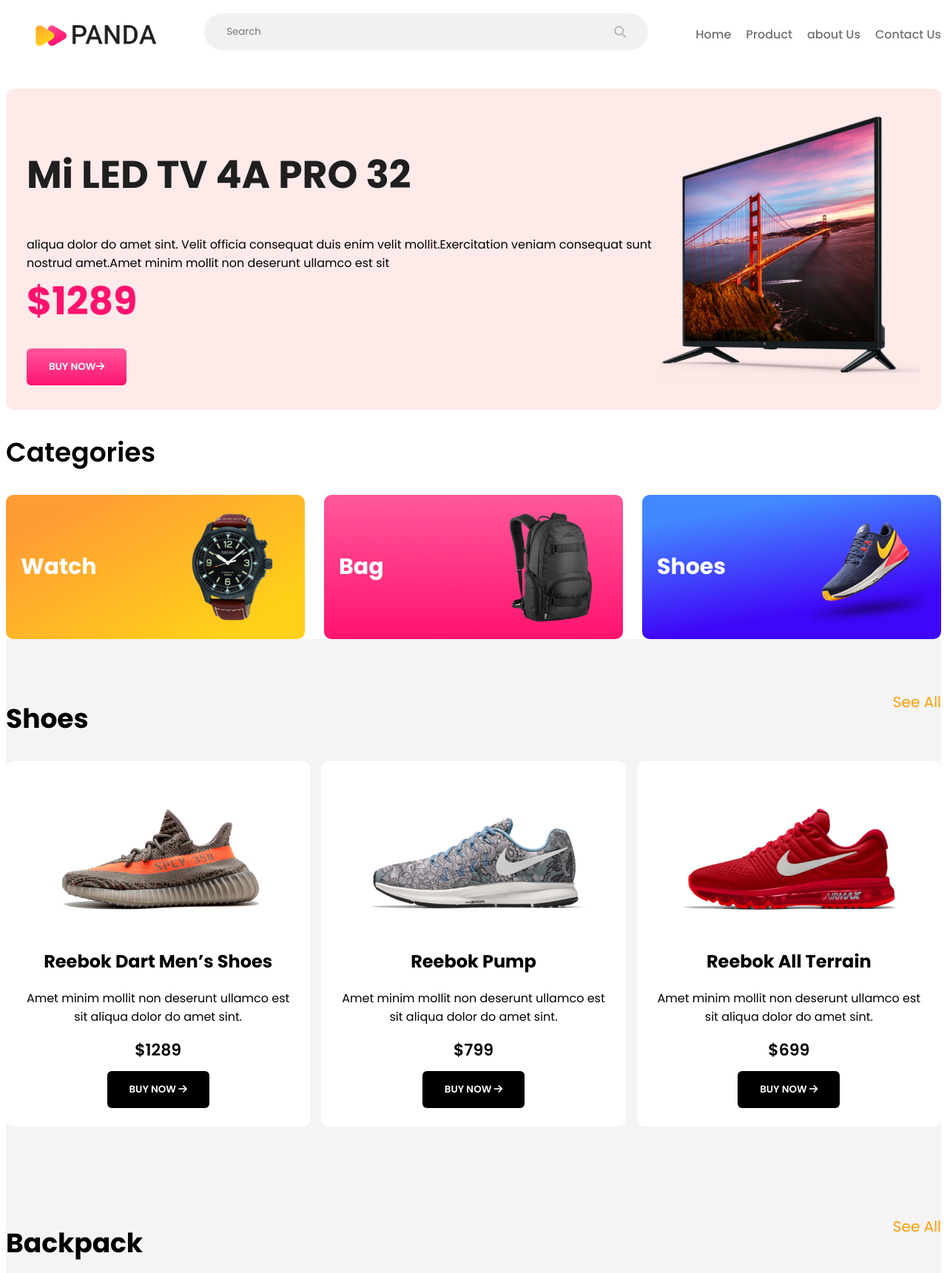
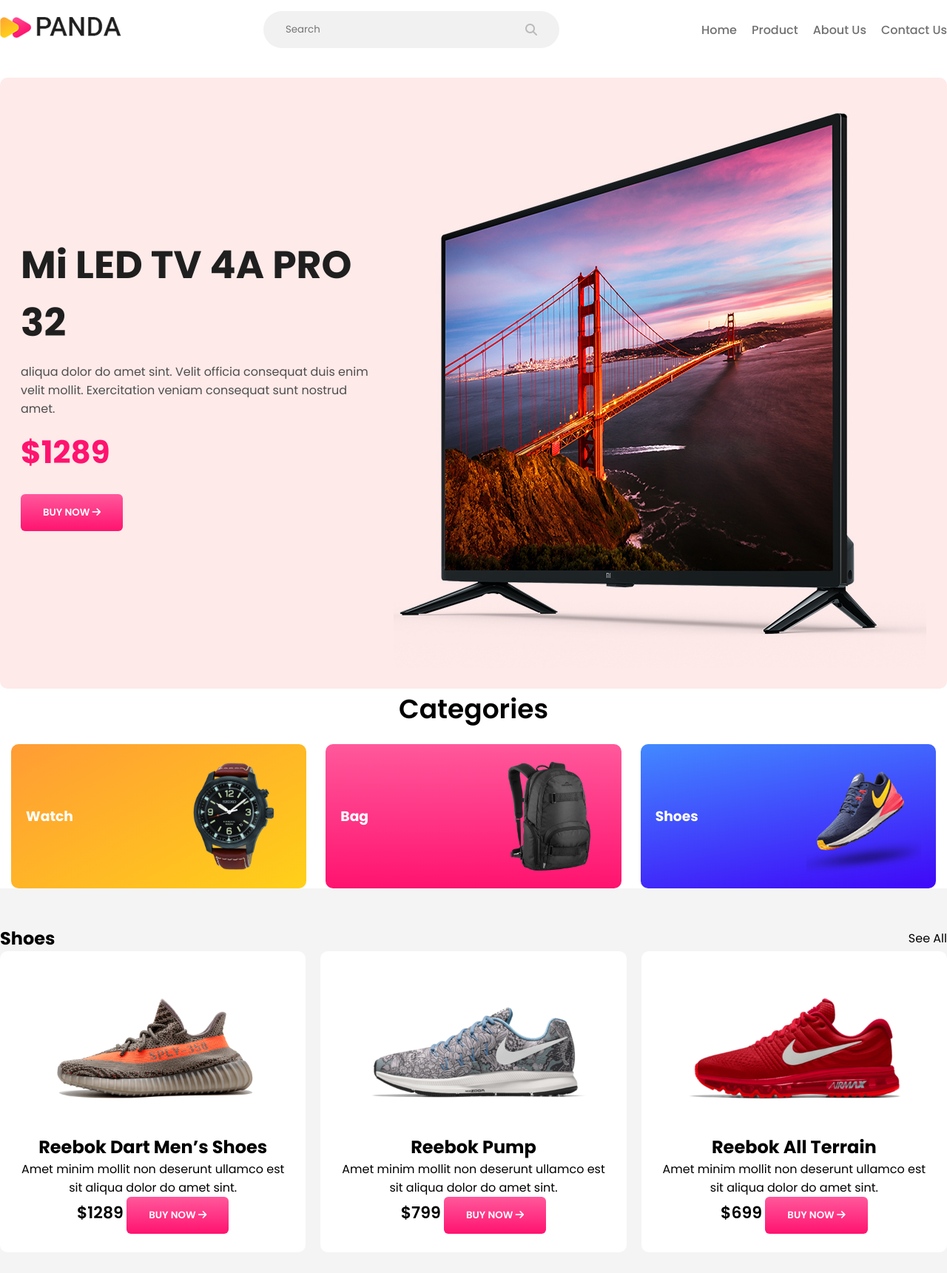
Before and after one commit to arafatsany1617/Panda-website, a plain HTML site: page index.html in a window 1280 px wide. Shown: the top 1721 px of the page at 74% size. Drawn offline with Linux system fonts and the light colour scheme.

Commit message:
created some responsive

```diff
--- a/index.css
+++ b/index.css
@@ -1,118 +1,119 @@
-@import url('https://fonts.googleapis.com/css2?family=Poppins:ital,wght@0,100;0,200;0,300;0,400;0,500;0,600;0,700;0,800;0,900;1,100;1,200;1,300;1,400;1,500;1,600;1,700;1,800;1,900&display=swap');
+@import url('https://fonts.googleapis.com/css2?family=Poppins:wght@300;400;500;600;700&display=swap');
 
 *{
+     margin: 0;
+     padding: 0;
      box-sizing: border-box;
      font-family: "Poppins", sans-serif;
+     transition: all 0.3s ease-in-out;
 }
+
+img { max-width: 100%; height: auto; }
 
 .container{
      max-width: 1280px;
+     width: 100%;
      margin: auto;
+     padding: 0 15px;
 }
 
 .panda-btn{
      border-radius: 6px;
-     background: linear-gradient(
-          180deg,
-          rgb(255, 88, 155)-0.006%,
-          rgb(255, 19, 111) 99.994%
-     );
+     background: linear-gradient(180deg, rgb(255, 88, 155), rgb(255, 19, 111));
      padding: 15px 30px;
      border: none;
      color: white;
      font-weight: 600;
+     cursor: pointer;
+}
+.panda-btn:hover {
+     background: linear-gradient(180deg, rgb(111, 88, 255), rgb(19, 111, 255));
+     transform: scale(1.05);
 }
 
 .common-section-title{
      font-weight: 600;
      font-size: 36px;
+     margin-bottom: 20px;
+     text-align: center;
 }
 
-nav{
+/* Navbar */
+.nav-bar{
      display: flex;
      justify-content: space-between;
-     padding: 10px 0;
+     align-items: center;
+     padding: 15px 0;
+}
+.nav-items{
+     display: flex;
+     list-style: none;
+     gap: 20px;
+}
+.nav-items li a{
+     text-decoration: none;
+     color: #707070;
+     font-weight: 500;
+     font-size: 16px;
+}
+.menu-toggle {
+     display: none;
+     font-size: 24px;
+     cursor: pointer;
 }
 
+/* search */
 .search-parent{
      position: relative;
      color: #bababa;
 }
-
 .search-parent input{
      border-radius: 66px;
      padding: 15px 30px;
-     width: 600px;
+     width: 400px;
      background-color: rgb(241, 241, 241);
      border: none;
 }
-
 .search-parent i{
      position: absolute;
      top: 17px;
      right: 30px;
 }
 
-.nav-items{
-     display: flex;
-     list-style: none;
-     gap: 20px;
-}
-
-.nav-items li a{
-     text-decoration: none;
-     color: #707070;
-     font-weight: 500;
-     font-size: 16px;
-}
-/* banner */
+/* Banner */
 .banner{
      background: rgb(254, 234, 233);
      display: flex;
      justify-content: space-between;
-     gap: 5px;
      align-items: center;
      padding: 28px;
      border-radius: 10px;
      margin-top: 25px;
+     gap: 20px;
 }
-
 .banner h2{
     color: rgb(31, 31, 31);
     font-size: 52px;
-     font-weight: bold;
+    font-weight: bold;
 }
-
 .banner p{
     color: #4E4E4E;
     max-width: 500px;
+    margin: 15px 0;
+}
+.banner-price{
+     color: #ff136f;
+     font-size: 42px;
+     font-weight: bold;
+     display: block;
 }
 
-.banner img{
-     width: 402px;
-     height: 378px;
-}
-
-.banner-price{
-     color: #ff136f;
-     font-size: 52px;
-     font-weight: bold;
-     margin-bottom: 35px;
-     display: block;
-     margin-bottom: 0;
-}
-
-/* category */
-.categories{
-
-}
-
+/* Categories */
 .categories-card-container{
      display: flex;
      gap: 26px;
      width: 100%;
 }
-
 .category-card{
      display: flex;
      justify-content: space-between;
@@ -121,86 +122,33 @@ nav{
      padding: 20px;
      border-radius: 10px;
      flex: 1;
+     color: white;
+     cursor: pointer;
 }
+.category-card-1{ background: linear-gradient(151deg,#ff9c35,#ffd019); }
+.category-card-2{ background: linear-gradient(180deg,#ff589b,#ff136f); }
+.category-card-3{ background: linear-gradient(170deg,#4289ff,#3f07f8); }
 
-.category-card h3{
-     color: white;
-     font-weight: bold;
-     font-size: 30px;
-}
-
-.category-card-1{
-     background: linear-gradient(
-          151.85deg,
-          rgb(255, 156, 53) 14.537%,
-          rgb(255, 208, 25) 84.486%
-     );
-}
-.category-card-2{
-     background: linear-gradient(
-          180deg,
-          rgb(255, 88, 155) -0.006%,
-          rgb(255, 19, 111) 99.994%
-     );
-}
-.category-card-3{
-     background: linear-gradient(
-          170.30deg,
-          rgb(66, 137, 255) 15.416%,
-          rgb(63, 7, 248) 74.29%
-     );
-}
-
-/* shoes and bag section */
-.shoes-backpack-parent{
-     background: rgb(244, 244, 244);
-}
-
+/* Shoes section */
+.shoes-backpack-parent{ background: #f4f4f4; }
+.shoes-section{ padding: 50px 0; }
 .shoes-section-bacpack-title-parent{
-     display: flex;
-     justify-content: space-between;
-}
-
-.shoes-section-bacpack-title-parent h2{
-     font-weight: bold;
-     font-size: 36px;
-}
-
-.shoes-section-bacpack-title-parent p{
-     font-size: 20px;
-     color: #ff9d00;
-}
-/* shoes */
-.shoes-section{
-    padding: 50px 0;
+     display: flex; justify-content: space-between; align-items: center;
 }
 .shoe-card-container{
-     display: flex;
-     justify-content: space-between;
-     gap: 15px;
+     display: flex; gap: 20px; justify-content: space-between; flex-wrap: wrap;
 }
 .shoe-card{
-     background-color: white;
+     background: white;
      border-radius: 10px;
      text-align: center;
      padding: 25px;
+     flex: 1 1 300px;
 }
-.card-price{
-     display: block;
-     font-weight: 600;
-     font-size: 22px;
-     margin-bottom: 12px;
-}
-.shoe-card img{
-     width: 336px;
-     height: 202px;
-}
+.shoe-card img{ max-height: 200px; margin-bottom: 15px; }
+.card-price{ font-size: 22px; font-weight: 600; margin: 10px 0; }
 
-.shoe-card .panda-btn{
-     background: black;
-}
-
-/* contact */
+/* Contact */
 .contact-us-parent{
      background-color: #fff2f1;
      text-align: center;
@@ -208,18 +156,60 @@ nav{
      margin: 35px auto;
      border-radius: 15px;
 }
-
 .contact-inp-btn-parent{
      display: flex;
      justify-content: center;
+     margin-top: 15px;
+}
+.contact-inp-btn-parent input{
+     border: none;
+     padding: 15px;
+     flex: 1;
+     border-radius: 6px 0 0 6px;
+}
+.contact-inp-btn-parent .panda-btn{
+     border-radius: 0 6px 6px 0;
 }
 
-.contact-inp-btn-parent input{
-     border: none;
-     padding: 15px 152px;
+/* ========== Animations ========== */
+.fade-in{ animation: fadeIn 1s ease forwards; opacity:0; }
+.fade-in-delay{ animation: fadeIn 1.5s ease forwards; opacity:0; }
+.slide-in{ animation: slideIn 1.5s ease forwards; opacity:0; }
+.zoom:hover{ transform: scale(1.05); }
+
+@keyframes fadeIn {
+     from{opacity:0; transform: translateY(20px);}
+     to{opacity:1; transform: translateY(0);}
+}
+@keyframes slideIn {
+     from{opacity:0; transform: translateX(50px);}
+     to{opacity:1; transform: translateX(0);}
 }
 
-.contact-inp-btn-parent .panda-btn{
-     border-top-left-radius: 0;
-     border-bottom-left-radius: 0;
+/* ========== Responsive ========== */
+
+/* Tablet */
+@media (max-width: 992px){
+     .banner{ flex-direction: column; text-align: center; }
+     .search-parent input{ width: 100%; }
+     .shoe-card-container{ justify-content: center; }
+     .shoe-card{ width: 45%; }
 }
+
+/* Mobile */
+@media (max-width: 576px){
+     .nav-items{ display: none; flex-direction: column; gap: 10px; text-align:center; }
+     .nav-items.active{ display: flex; }
+     .menu-toggle{ display: block; }
+
+     .banner h2{ font-size: 28px; }
+     .banner-price{ font-size: 32px; }
+
+     .categories-card-container{ flex-direction: column; }
+     .shoe-card{ width: 100%; }
+     .shoes-section-bacpack-title-parent{ flex-direction: column; gap: 5px; }
+     .contact-inp-btn-parent{ flex-direction: column; }
+     .contact-inp-btn-parent input, .contact-inp-btn-parent .panda-btn{
+          width: 100%; border-radius: 6px; margin-bottom: 10px;
+     }
+}
--- a/index.html
+++ b/index.html
@@ -5,140 +5,108 @@
      <meta name="viewport" content="width=device-width, initial-scale=1.0">
      <title>Panda Website</title>
      <link rel="stylesheet" href="index.css">
+
      <!-- font awesome cdn -->
-     <link rel="stylesheet" href="https://cdnjs.cloudflare.com/ajax/libs/font-awesome/6.7.2/css/all.min.css" integrity="sha512-Evv84Mr4kqVGRNSgIGL/F/aIDqQb7xQ2vcrdIwxfjThSH8CSR7PBEakCr51Ck+w+/U6swU2Im1vVX0SVk9ABhg==" crossorigin="anonymous" referrerpolicy="no-referrer" />
-     <!-- Custom css -->
+     <link rel="stylesheet" href="https://cdnjs.cloudflare.com/ajax/libs/font-awesome/6.7.2/css/all.min.css"
+      integrity="sha512-Evv84Mr4kqVGRNSgIGL/F/aIDqQb7xQ2vcrdIwxfjThSH8CSR7PBEakCr51Ck+w+/U6swU2Im1vVX0SVk9ABhg=="
+      crossorigin="anonymous" referrerpolicy="no-referrer" />
 </head>
 <body>
      <main>
-          <nav class="container">
-               <figure>
-                    <img src="images/logo.png" alt="">
+          <!-- Navbar -->
+          <nav class="container nav-bar">
+               <figure class="logo">
+                    <img src="images/logo.png" alt="logo">
                </figure>
+
+               <!-- search -->
                <div class="search-parent">
                     <input type="text" placeholder="Search">
                     <i class="fa-solid fa-magnifying-glass"></i>
                </div>
 
-               <ul class="nav-items">
+               <!-- nav links -->
+               <ul class="nav-items" id="menu">
                     <li><a href="#">Home</a></li>
                     <li><a href="#">Product</a></li>
-                    <li><a href="#">about Us</a></li>
+                    <li><a href="#">About Us</a></li>
                     <li><a href="#">Contact Us</a></li>
                </ul>
+
+               <!-- mobile menu button -->
+               <div class="menu-toggle" id="menu-toggle">
+                    <i class="fa-solid fa-bars"></i>
+               </div>
           </nav>
-          <!-- banner -->
+
+          <!-- Banner -->
           <section class="banner container">
-               <!-- Banner Left -->
-                <div>
-                    <h2>Mi LED TV 4A PRO 32</h2>
-aliqua dolor do amet sint. Velit officia consequat duis enim velit mollit.Exercitation veniam consequat sunt nostrud amet.Amet minim mollit non deserunt ullamco est sit
+                <div class="banner-text">
+                    <h2 class="fade-in">Mi LED TV 4A PRO 32</h2>
+                    <p class="fade-in-delay">
+                         aliqua dolor do amet sint. Velit officia consequat duis enim velit mollit.
+                         Exercitation veniam consequat sunt nostrud amet.
+                    </p>
                     <span class="banner-price">$1289</span>
                     <br>
-                    <button class="panda-btn">BUY NOW<i class="fa-solid fa-arrow-right"></i></button>
+                    <button class="panda-btn">BUY NOW <i class="fa-solid fa-arrow-right"></i></button>
                 </div>
-
-                <!-- banner-right -->
-                 <img src="images/banner-images/tv.png" alt="">
+                <img src="images/banner-images/tv.png" alt="tv" class="slide-in">
           </section>
 
           <!-- Category section -->
           <section class="categories container">
                <h2 class="common-section-title">Categories</h2>
                <div class="categories-card-container">
-                   <div class="category-card category-card-1">
+                   <div class="category-card category-card-1 zoom">
                     <h3>Watch</h3>
                     <img src="images/categories/watch.png" alt="">
                    </div>
-                   <div class="category-card category-card-2">
+                   <div class="category-card category-card-2 zoom">
                     <h3>Bag</h3>
                     <img src="images/categories/bag.png" alt="">
                    </div>
-                   <di class="category-card category-card-3">
+                   <div class="category-card category-card-3 zoom">
                     <h3>Shoes</h3>
                     <img src="images/categories/shoes.png" alt="">
                    </div>
+               </div>
           </section>
-            <!-- shoes and backpack section -->
+
+          <!-- Shoes Section -->
           <section class="shoes-backpack-parent">
-               <!-- shoes -->
                <div class="shoes-section container">
                     <div class="shoes-section-bacpack-title-parent">
                          <h2>Shoes</h2>
                          <p>See All</p>
                     </div>
                     <div class="shoe-card-container">
-                    <div class="shoe-card">
+                         <div class="shoe-card zoom">
                               <img src="images/shoes/shoe-1.png" alt="">
                               <h2>Reebok Dart Men’s Shoes</h2>
                               <p>Amet minim mollit non deserunt ullamco est sit aliqua dolor do amet sint.</p>
                               <span class="card-price">$1289</span>
-                        <button class="panda-btn">
-                         BUY NOW <i class="fa-solid fa-arrow-right"></i>
-                        </button>
+                              <button class="panda-btn">BUY NOW <i class="fa-solid fa-arrow-right"></i></button>
                          </div>
-                    <div class="shoe-card">
+                         <div class="shoe-card zoom">
                               <img src="images/shoes/shoe-2.png" alt="">
                               <h2>Reebok Pump</h2>
                               <p>Amet minim mollit non deserunt ullamco est sit aliqua dolor do amet sint.</p>
                               <span class="card-price">$799</span>
-                        <button class="panda-btn">
-                         BUY NOW <i class="fa-solid fa-arrow-right"></i>
-                        </button>
+                              <button class="panda-btn">BUY NOW <i class="fa-solid fa-arrow-right"></i></button>
                          </div>
-                    <div class="shoe-card">
+                         <div class="shoe-card zoom">
                               <img src="images/shoes/shoe-3.png" alt="">
                               <h2>Reebok All Terrain</h2>
                               <p>Amet minim mollit non deserunt ullamco est sit aliqua dolor do amet sint.</p>
                               <span class="card-price">$699</span>
-                        <button class="panda-btn">
-                         BUY NOW <i class="fa-solid fa-arrow-right"></i>
-                        </button>
+                              <button class="panda-btn">BUY NOW <i class="fa-solid fa-arrow-right"></i></button>
                          </div>
-
-               </div>
-             </div>
-
-               <!-- Backpack -->
-               <div class="shoes-section container">
-                    <div class="shoes-section-bacpack-title-parent">
-                         <h2>Backpack</h2>
-                         <p>See All</p>
-                    </div>
-               <div class="shoe-card-container">
-                    <div class="shoe-card">
-                        <img src="images/bags/bag-1.png" alt="">
-                        <h2>Ison Backpack</h2>
-                        <p>Amet minim mollit non deserunt ullamco est sit aliqua dolor do amet sint.</p>
-                        <span class="card-price">$1289</span>
-                        <button class="panda-btn">
-                         BUY NOW <i class="fa-solid fa-arrow-right"></i>
-                        </button>
-                    </div>
-                    <div class="shoe-card">
-                        <img src="images/bags/bag-2.png" alt="">
-                        <h2>Biaowang Backpack</h2>
-                        <p>Amet minim mollit non deserunt ullamco est sit aliqua dolor do amet sint.</p>
-                        <span class="card-price">$799</span>
-                        <button class="panda-btn">
-                         BUY NOW <i class="fa-solid fa-arrow-right"></i>
-                        </button>
-                    </div>
-                    <div class="shoe-card">
-                        <img src="images/bags/bag-3.png" alt="">
-                        <h2>Reebok All Terrain</h2>
-                        <p>Amet minim mollit non deserunt ullamco est sit aliqua dolor do amet sint.</p>
-                        <span class="card-price">$699</span>
-                        <button class="panda-btn">
-                         BUY NOW <i class="fa-solid fa-arrow-right"></i>
-                        </button>
-                    </div>
-
                     </div>
                </div>
           </section>
 
-             <!-- contact us section -->
+          <!-- Contact -->
           <section class="contact-us-parent container">
                <h2>LET'S STAY IN TOUCH</h2>
                <p>Get updates on sales specials and more</p>
@@ -148,5 +116,14 @@ aliqua dolor do amet sint. Velit officia consequat duis enim velit mollit.Exerci
                </div>
           </section>
      </main>
+
+     <!-- script for mobile menu -->
+     <script>
+          const toggle = document.getElementById('menu-toggle');
+          const menu = document.getElementById('menu');
+          toggle.addEventListener('click', () => {
+               menu.classList.toggle('active');
+          });
+     </script>
 </body>
 </html>
```
Lines whose indentation alone changed are shown as unchanged.
